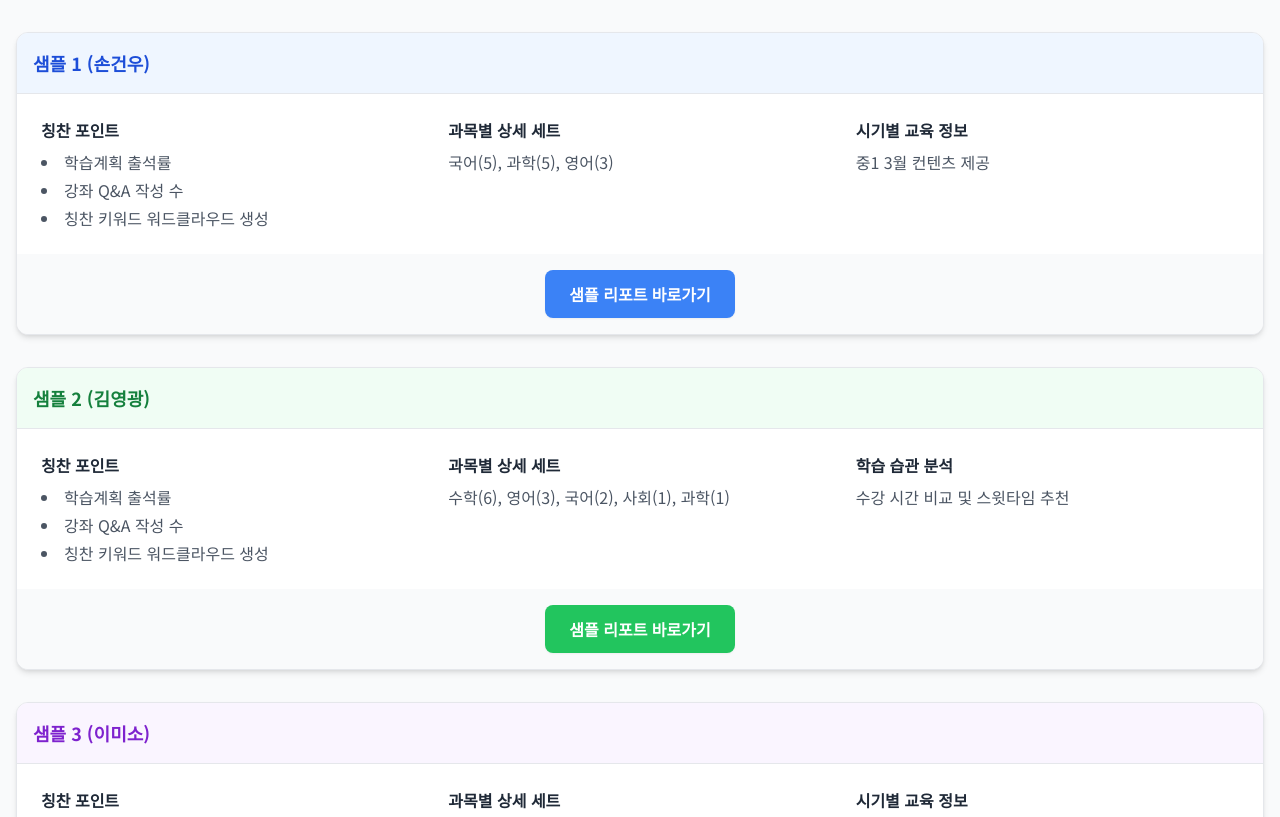
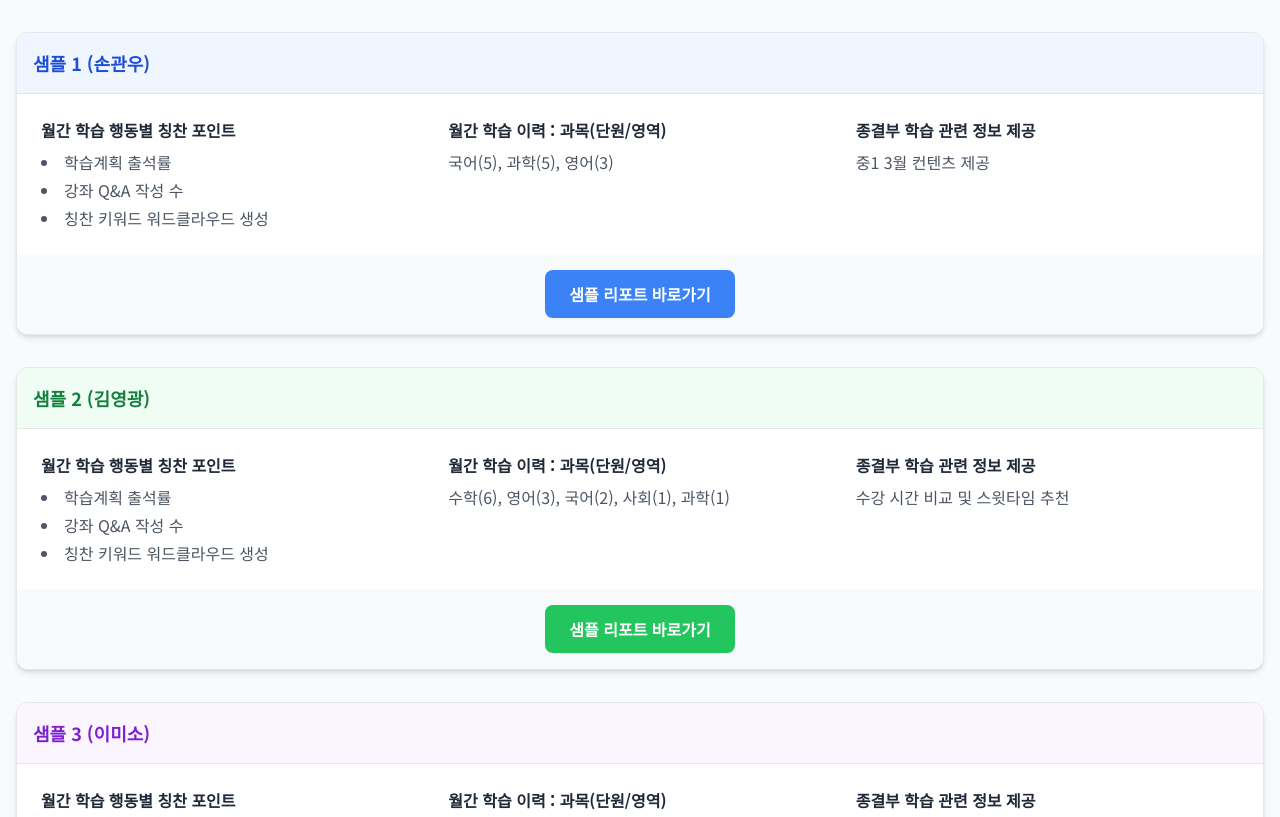
Before and after one commit to yoongu-kang/mgreport_sample-main, a plain HTML site: page index.html in a window 1280 px wide. Shown: the part 96-913 px from the top of the page. Drawn offline with nearby package versions, Linux system fonts and the light colour scheme.

Commit message:
Update index.html

```diff
--- a/index.html
+++ b/index.html
@@ -30,18 +30,18 @@
         <!-- Reports Grid -->
         <div class="space-y-8">
 
-            <!-- Sample 1: Son Geon-woo (손건우) -->
+            <!-- Sample 1: Son Geon-woo (손관우) -->
             <section class="bg-white border border-gray-200 rounded-xl shadow-md overflow-hidden transition-shadow duration-300 hover:shadow-lg">
                 <!-- Card Header -->
                 <div class="bg-blue-50 p-4 border-b border-gray-200">
-                    <h3 class="font-bold text-lg text-blue-700">샘플 1 (손건우)</h3>
+                    <h3 class="font-bold text-lg text-blue-700">샘플 1 (손관우)</h3>
                 </div>
                 <!-- Card Body -->
                 <div class="p-6">
                     <div class="grid md:grid-cols-3 gap-6 items-start">
                         <!-- Column 1: Praise Points -->
                         <div>
-                            <h4 class="font-semibold text-md text-gray-800 mb-2">칭찬 포인트</h4>
+                            <h4 class="font-semibold text-md text-gray-800 mb-2">월간 학습 행동별 칭찬 포인트</h4>
                             <ul class="list-disc list-inside space-y-1 text-gray-600">
                                 <li>학습계획 출석률</li>
                                 <li>강좌 Q&A 작성 수</li>
@@ -50,12 +50,12 @@
                         </div>
                         <!-- Column 2: Subject Details -->
                         <div>
-                            <h4 class="font-semibold text-md text-gray-800 mb-2">과목별 상세 세트</h4>
+                            <h4 class="font-semibold text-md text-gray-800 mb-2">월간 학습 이력 : 과목(단원/영역)</h4>
                             <p class="text-gray-600">국어(5), 과학(5), 영어(3)</p>
                         </div>
                         <!-- Column 3: Educational Info -->
                         <div>
-                             <h4 class="font-semibold text-md text-gray-800 mb-2">시기별 교육 정보</h4>
+                             <h4 class="font-semibold text-md text-gray-800 mb-2">종결부 학습 관련 정보 제공</h4>
                              <p class="text-gray-600">중1 3월 컨텐츠 제공</p>
                         </div>
                     </div>
@@ -79,7 +79,7 @@
                     <div class="grid md:grid-cols-3 gap-6 items-start">
                         <!-- Column 1: Praise Points -->
                         <div>
-                            <h4 class="font-semibold text-md text-gray-800 mb-2">칭찬 포인트</h4>
+                            <h4 class="font-semibold text-md text-gray-800 mb-2">월간 학습 행동별 칭찬 포인트</h4>
                             <ul class="list-disc list-inside space-y-1 text-gray-600">
                                 <li>학습계획 출석률</li>
                                 <li>강좌 Q&A 작성 수</li>
@@ -88,12 +88,12 @@
                         </div>
                         <!-- Column 2: Subject Details -->
                         <div>
-                            <h4 class="font-semibold text-md text-gray-800 mb-2">과목별 상세 세트</h4>
+                            <h4 class="font-semibold text-md text-gray-800 mb-2">월간 학습 이력 : 과목(단원/영역)</h4>
                             <p class="text-gray-600">수학(6), 영어(3), 국어(2), 사회(1), 과학(1)</p>
                         </div>
                         <!-- Column 3: Study Habit Analysis -->
                         <div>
-                             <h4 class="font-semibold text-md text-gray-800 mb-2">학습 습관 분석</h4>
+                             <h4 class="font-semibold text-md text-gray-800 mb-2">종결부 학습 관련 정보 제공</h4>
                              <p class="text-gray-600">수강 시간 비교 및 스윗타임 추천</p>
                         </div>
                     </div>
@@ -117,7 +117,7 @@
                     <div class="grid md:grid-cols-3 gap-6 items-start">
                         <!-- Column 1: Praise Points -->
                         <div>
-                            <h4 class="font-semibold text-md text-gray-800 mb-2">칭찬 포인트</h4>
+                            <h4 class="font-semibold text-md text-gray-800 mb-2">월간 학습 행동별 칭찬 포인트</h4>
                             <ul class="list-disc list-inside space-y-1 text-gray-600">
                                 <li>학습계획 출석률</li>
                                 <li>강좌 Q&A 작성 수</li>
@@ -125,12 +125,12 @@
                         </div>
                         <!-- Column 2: Subject Details -->
                         <div>
-                            <h4 class="font-semibold text-md text-gray-800 mb-2">과목별 상세 세트</h4>
+                            <h4 class="font-semibold text-md text-gray-800 mb-2">월간 학습 이력 : 과목(단원/영역)</h4>
                             <p class="text-gray-600">과학(4)</p>
                         </div>
                         <!-- Column 3: Educational Info -->
                         <div>
-                             <h4 class="font-semibold text-md text-gray-800 mb-2">시기별 교육 정보</h4>
+                             <h4 class="font-semibold text-md text-gray-800 mb-2">종결부 학습 관련 정보 제공</h4>
                              <p class="text-gray-600">수학 진도/영어 레벨 분포표 및 학습 추천</p>
                         </div>
                     </div>
```
